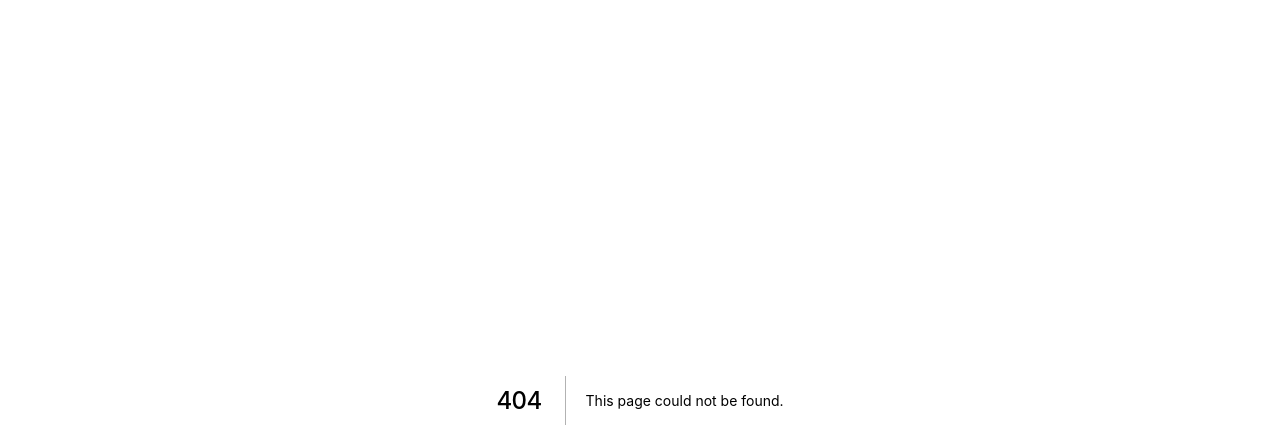
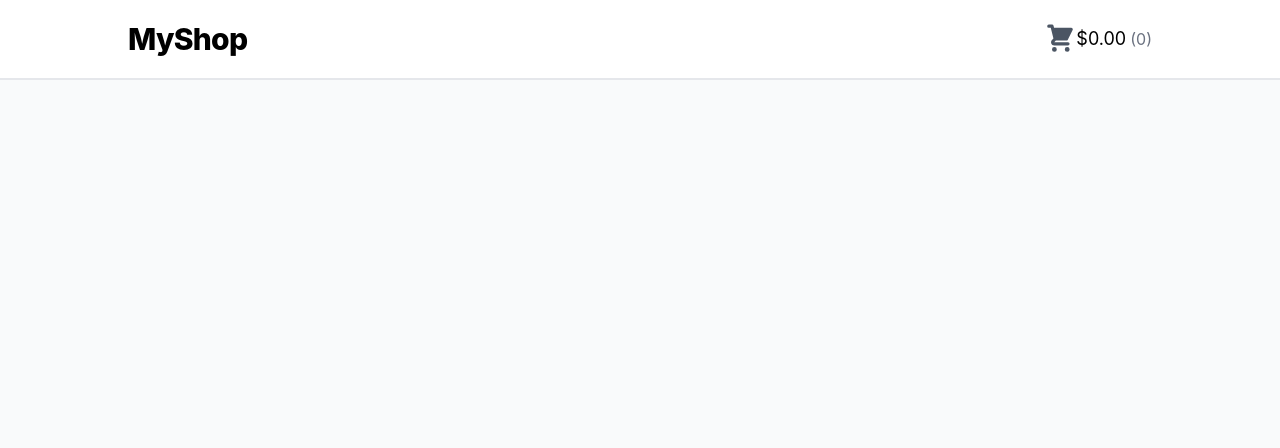
Before and after one commit to willp11/Nextjs-ecommerce, a Next.js app: page /cart in a window 1280 px wide. Before the commit this address had no page. Shown: the top 448 px of the page. Built offline with nearby package versions, Linux system fonts and the light colour scheme.

Commit message:
removed old cart code and created addCart hook with context to handle global cart state

```diff
--- a/components/addedMsg.js
+++ /dev/null
@@ -1,15 +0,0 @@
-import CheckCircleIcon from "./icons/checkCircleIcon"
-
-export default function AddedMsg({message}) {
-    return (
-        <div
-            className={`fixed top-3 left-1/2 -translate-x-1/2 z-10
-                    w-[250px] p-2 mx-auto bg-white
-                    flex items-center justify-evenly
-                    border border-gray-300 rounded shadow-md`}
-        >
-            <CheckCircleIcon />
-            <p>{message}</p>
-        </div>
-    )
-}
--- a/components/header.js
+++ b/components/header.js
@@ -1,25 +1,9 @@
 import ShoppingCartIcon from "./icons/shoppingCartIcon";
-import { useCallback, useEffect, useState } from "react";
+import { useCart } from "../hooks/useCart";
 
-export default function Header({ cart }) {
+export default function Header() {
 
-    const [itemsQty, setItemsQty] = useState(0);
-    const [cartValue, setCartValue] = useState(0);
-
-    const calcCartValue = useCallback(()=>{
-        let value = 0;
-        let qty = 0;
-        cart.forEach((item)=>{
-            value += item.quantity * item.product.price;
-            qty += item.quantity
-        })
-        setCartValue(value);
-        setItemsQty(qty);
-    }, [cart])
-
-    useEffect(()=>{
-        calcCartValue();
-    }, [calcCartValue])
+    const {cart} = useCart();
 
     return (
         <div className="w-full h-[80px] px-6 py-2 border-b-2 border-gray-200 flex items-center justify-center">
@@ -27,8 +11,8 @@ export default function Header({ cart }) {
                 <p className="text-3xl tracking-tight font-extrabold">MyShop</p>
                 <div className="flex items-center cursor-pointer group">
                     <ShoppingCartIcon />
-                    <p className="text-lg">${cartValue.toFixed(2)}</p>
-                    <p className="text-gray-500 pl-1">({itemsQty})</p>
+                    <p className="text-lg">${cart.value.toFixed(2)}</p>
+                    <p className="text-gray-500 pl-1">({cart.total_qty})</p>
                 </div>
             </div>
         </div>
--- a/components/icons/checkCircleIcon.js
+++ b/components/icons/checkCircleIcon.js
@@ -1,7 +1,7 @@
 export default function CheckCircleIcon() {
     return (
-        <svg xmlns="http://www.w3.org/2000/svg" className="h-9 w-9 stroke-green-500" fill="none" viewBox="0 0 24 24" stroke="currentColor" stroke-width="2">
-            <path stroke-linecap="round" stroke-linejoin="round" d="M9 12l2 2 4-4m6 2a9 9 0 11-18 0 9 9 0 0118 0z" />
+        <svg xmlns="http://www.w3.org/2000/svg" className="h-9 w-9 stroke-green-500" fill="none" viewBox="0 0 24 24" stroke="currentColor" strokeWidth="2">
+            <path strokeLinecap="round" strokeLinejoin="round" d="M9 12l2 2 4-4m6 2a9 9 0 11-18 0 9 9 0 0118 0z" />
         </svg>
     )
 }
--- /dev/null
+++ b/components/icons/xCircleIcon.js
@@ -0,0 +1,7 @@
+export default function XCircleIcon() {
+    return (
+        <svg xmlns="http://www.w3.org/2000/svg" className="h-9 w-9 stroke-red-600" fill="none" viewBox="0 0 24 24" stroke="currentColor" strokeWidth={2}>
+            <path strokeLinecap="round" strokeLinejoin="round" d="M10 14l2-2m0 0l2-2m-2 2l-2-2m2 2l2 2m7-2a9 9 0 11-18 0 9 9 0 0118 0z" />
+        </svg>
+    )
+}
--- a/components/layout.js
+++ b/components/layout.js
@@ -1,9 +1,9 @@
 import Header from "./header";
 
-export default function Layout({ children, cart }) {
+export default function Layout({ children }) {
     return (
         <div>
-            <Header cart={cart} />
+            <Header />
             {children}
         </div>
     )
--- a/components/productCard.js
+++ b/components/productCard.js
@@ -1,6 +1,9 @@
 import Image from "next/image";
+import { useCart } from "../hooks/useCart";
 
-export default function ProductCard({ product, addToCart }) {
+export default function ProductCard({ product }) {
+
+    const { addItem } = useCart();
 
     return (
         <div className="group h-[28rem] w-[20rem] bg-white m-2 border border-gray-300 rounded shadow-sm cursor-pointer">
@@ -26,7 +29,7 @@ export default function ProductCard({ product, addToCart }) {
                     </div>
                     <button
                         className="border border-gray-300 rounded p-2 font-semibold transition ease-in-out duration-300 hover:bg-blue-500 hover:text-white"
-                        onClick={()=>addToCart(product)}
+                        onClick={()=>addItem(product, 1)}
                     >
                         Add to cart
                     </button>
--- /dev/null
+++ b/components/updateCartMsg.js
@@ -0,0 +1,23 @@
+import CheckCircleIcon from "./icons/checkCircleIcon";
+import XCircleIcon from "./icons/xCircleIcon";
+
+export default function UpdateCartMsg({message}) {
+    let icon = null;
+    if (message === "Item added to cart") {
+        icon = <CheckCircleIcon />
+    } else if (message === "Item removed from cart") {
+        icon = <XCircleIcon />
+    }
+
+    return (
+        <div
+            className={`fixed top-3 left-1/2 -translate-x-1/2 z-10
+                    w-[250px] p-2 mx-auto bg-white
+                    flex items-center justify-evenly
+                    border border-gray-300 rounded shadow-md`}
+        >
+            {icon}
+            <p>{message}</p>
+        </div>
+    )
+}
--- /dev/null
+++ b/hooks/useCart.js
@@ -0,0 +1,85 @@
+import React, { useContext, useMemo, useReducer } from "react";
+
+const initialCart = {
+    items: {},
+    value: 0,
+    total_qty: 0
+}
+
+const addItem = (state, product, quantity) => {
+    let item = state?.items?.[product.name];
+    if (item) {
+        item.quantity += quantity;
+    } else {
+        item = {
+            ...product,
+            quantity
+        }
+    }
+    return {
+        ...state,
+        items: {
+            ...state.items,
+            [product.name]: item
+        },
+        value: Math.max(0, state.value + (product.price * quantity)),
+        total_qty: Math.max(0, state.total_qty + quantity)
+    }
+}
+
+const removeItem = (state, product, quantity) => {
+    let item = state?.item?.[product.name];
+    if (item) {
+        item.quantity -= quantity;
+    } else return state;
+
+    return {
+        ...state,
+        items: {
+            ...state.items,
+            [product.name]: item
+        },
+        value: Math.max(0, state.value - (product.price * quantity)),
+        total_qty: Math.max(0, state.total_qty - quantity)
+    }
+}
+
+const cartReducer = (state, action) => {
+    switch (action.type) {
+        case 'ADD_ITEM':
+            return addItem(state, action.product, action.quantity);
+        case 'REMOVE_ITEM':
+            return removeItem(state, action.product, action.quantity);
+        default:
+            return state;
+    }
+}
+
+export const CartContext = React.createContext();
+
+export const CartProvider = ({children}) => {
+    const [cart, dispatch] = useReducer(cartReducer, initialCart);
+
+    const contextValue = useMemo(()=>{
+        return [cart, dispatch]
+    }, [cart]);
+
+    return (
+        <CartContext.Provider value={contextValue}>{children}</CartContext.Provider>
+    )
+}
+
+export const useCart = () => {
+    const [cart, dispatch] = useContext(CartContext);
+
+    const addItem = (product, quantity) => {
+        dispatch({type: "ADD_ITEM", product, quantity})
+    }
+    const removeItem = (product, quantity) => dispatch({type: "REMOVE_ITEM", product, quantity});
+
+    return {
+        cart,
+        addItem,
+        removeItem
+    }
+}
--- a/next.config.js
+++ b/next.config.js
@@ -1,6 +1,6 @@
 /** @type {import('next').NextConfig} */
 const nextConfig = {
-  reactStrictMode: true,
+  reactStrictMode: false,
   swcMinify: true,
 }
 
--- a/pages/_app.js
+++ b/pages/_app.js
@@ -1,7 +1,8 @@
 import '../styles/globals.css'
+import {CartProvider} from '../hooks/useCart';
 
 function MyApp({ Component, pageProps }) {
-  return <Component {...pageProps} />
+  return <CartProvider><Component {...pageProps} /></CartProvider>
 }
 
 export default MyApp
--- /dev/null
+++ b/pages/cart.js
@@ -0,0 +1,15 @@
+import Layout from "../components/layout";
+import Head from "next/head";
+
+export default function Cart() {
+    return (
+        <Layout cart={[]}>
+            <Head>
+                <title>Your Cart</title>
+            </Head>
+            <div className="w-full min-h-[calc(100vh-80px)] bg-gray-50 py-4 px-2">
+
+            </div>
+        </Layout>
+    )
+}
--- a/pages/index.js
+++ b/pages/index.js
@@ -2,9 +2,10 @@ import Layout from "../components/layout";
 import Head from "next/head";
 import ProductCard from "../components/productCard";
 import {Products} from '../products/products';
-import { useState } from "react";
-import { useMessage } from "../hooks/useMessage";
-import AddedMsg from "../components/addedMsg";
+import UpdateCartMsg from "../components/updateCartMsg";
+import { useCart } from "../hooks/useCart";
+import { useMessage } from '../hooks/useMessage';
+import { useEffect, useRef } from "react";
 
 export async function getStaticProps() {
   return {props: {productList: Products}};
@@ -12,48 +13,26 @@ export async function getStaticProps() {
 
 export default function Home({productList}) {
 
-  const [cart, setCart] = useState([]);
-  const [addedMessage, setAddedMessage] = useMessage();
+  const {cart} = useCart();
+  const [message, setMessage] = useMessage();
+  const oldValueRef = useRef(0)
 
-  function findItemInCart(product, cart) {
-    let index = null;
-    cart.forEach((item, idx)=>{
-      if (item.product.name === product.name) {
-        index = idx;
-      }
-    })
-    return index;
-  }
-
-  function addToCart(product) {
-    let cartCopy = [...cart];
-    let indexInCart = findItemInCart(product, cartCopy);
-    if (indexInCart !== null) {
-      cartCopy[indexInCart].quantity++;
+  useEffect(()=>{
+    if (cart.value > oldValueRef.current) {
+      setMessage("Item added to cart");
+      oldValueRef.current = cart.value;
+    } else if (cart.value < oldValueRef.current) {
+      setMessage("Item removed from cart");
+      oldValueRef.current = cart.value;
     }
-    else {
-      let newItem = {product, quantity: 1}
-      cartCopy.push(newItem)
-    }
-    setCart(cartCopy);
-    setAddedMessage(`Item added to cart`);
-  }
-
-  function editCartQty(product, newQty) {
-    let cartCopy = [...cart];
-    let indexInCart = findItemInCart(product, cartCopy);
-    if (indexInCart !== null) {
-      cartCopy[indexInCart].quantity = newQty
-    }
-    setCart(cartCopy);
-  }
+  }, [cart])
 
   let productCards = productList.map(product=>{
-    return <ProductCard key={product.name} product={product} addToCart={addToCart}/>
+    return <ProductCard key={product.name} product={product} />
   })
 
   return (
-    <Layout cart={cart}>
+    <Layout>
       <Head>
         <title>E-commerce with Next.js</title>
       </Head>
@@ -62,7 +41,7 @@ export default function Home({productList}) {
           {productCards}
         </div>
       </div>
-      {addedMessage !== "" ? <AddedMsg message={addedMessage} /> : null}
+      {message !== "" ? <UpdateCartMsg message={message} /> : null}
     </Layout>
   )
 }
```
